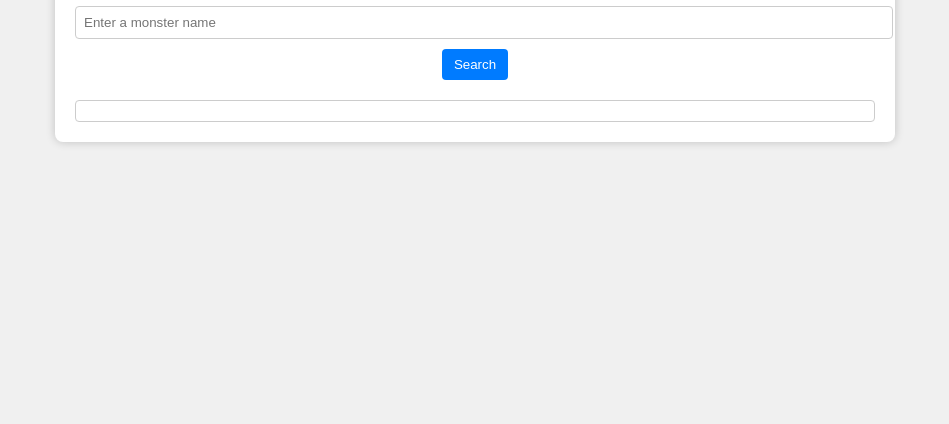
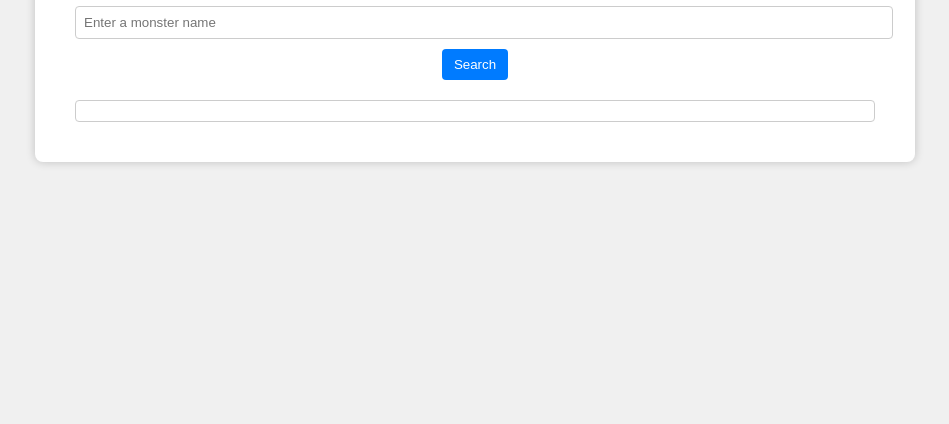
Before and after one commit to 01Keven/escudo-do-mestre-dnd-5e, a website: page index.html in a window 1280 px wide. Shown: the part 376-800 px from the top of the page, without its empty margins (165-1114 px from the left). Drawn offline with nearby package versions, Linux system fonts and the light colour scheme.

Commit message:
Structuring css

```diff
--- a/styles.css
+++ b/styles.css
@@ -13,10 +13,11 @@ body {
   .container {
     background-color: white;
     border-radius: 8px;
-    padding: 20px;
+    padding: 40px;
     box-shadow: 0 0 10px rgba(0, 0, 0, 0.2);
     text-align: center;
     width: 800px;
+    margin: 40px 0px 40px 0px;
     /* flex-direction: row; */
     /* flex-wrap: wrap; */
   }
@@ -52,7 +53,7 @@ body {
     padding: 10px;
     border: 1px solid #ccc;
     border-radius: 4px;
-    text-align: center;
+    text-align: left;
   }
 
   img {
```
